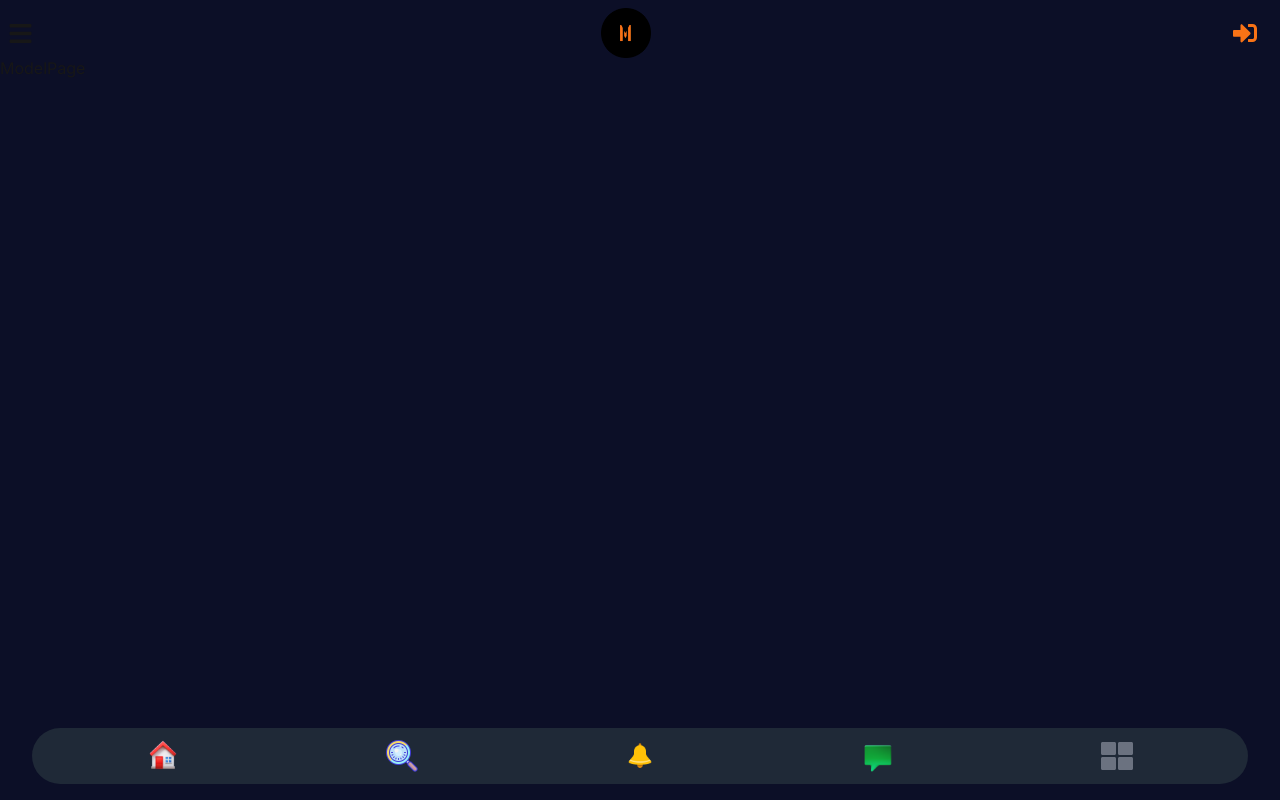
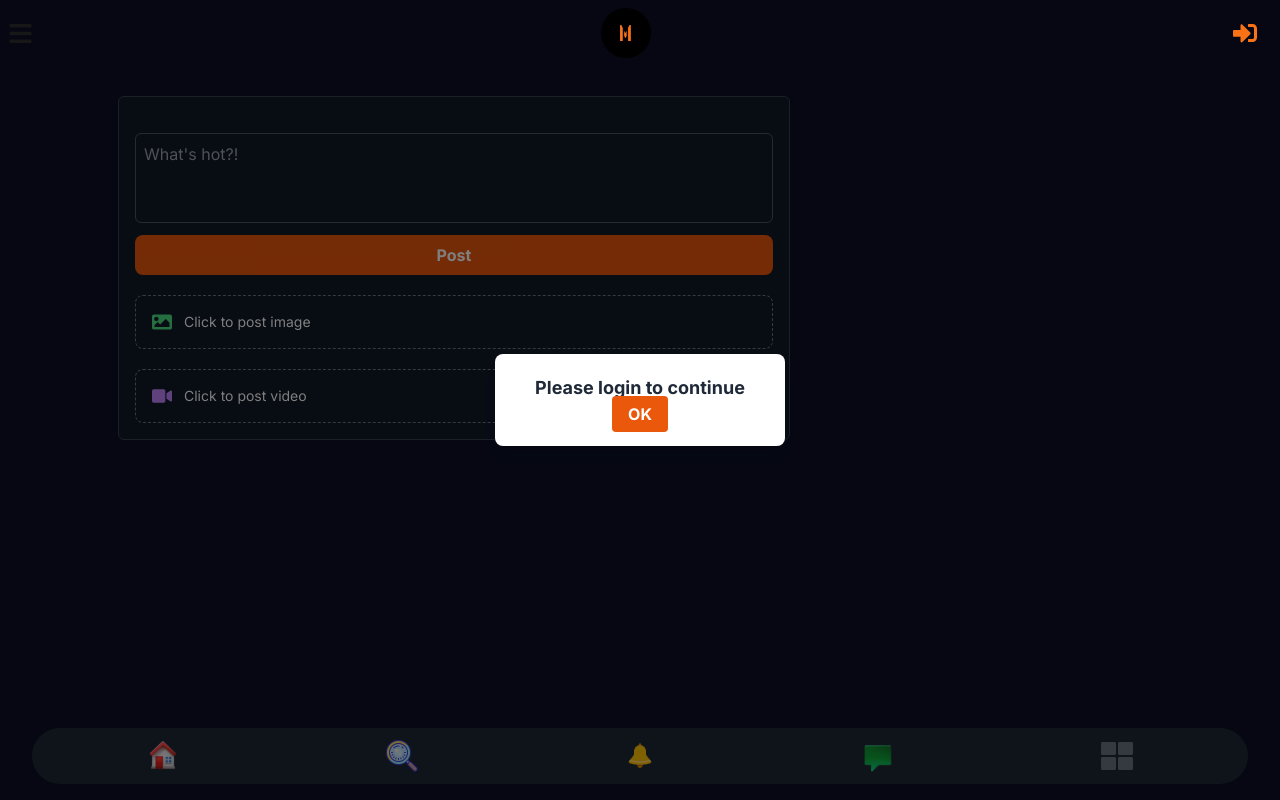
Before and after one commit to kossy59/mmekowebsite, a Next.js app: page /upload in a window 1280 px wide. Built offline with nearby package versions, Linux system fonts and the light colour scheme.

Commit message:
add upload page

```diff
--- /dev/null
+++ b/src/app/upload/_components/Mainpost.tsx
@@ -0,0 +1,120 @@
+"use client"
+import React, { useState, useEffect } from "react";
+import { ToastContainer, toast } from "react-toastify";
+// import { useDispatch, useSelector } from "react-redux";
+// import { createpost } from "../../app/features/post/post";
+// import { PostImage } from "./postImage";
+// import { Postvideo } from "./Postvideo";
+// import person from "../../icons/icons8-profile_Icon.png";
+// import "../../styles/Toastify__toast.css";
+
+import { FaImage, FaVideo } from "react-icons/fa";
+
+export const Mainpost = () => {
+  // const dispatch = useDispatch();
+  // const photo = useSelector((state) => state.comprofile.profilephoto);
+  // const token = useSelector((state) => state.register.refreshtoken);
+  // const poststatus = useSelector((state) => state.post.poststatus);
+  // const userid = useSelector((state) => state.register.userID);
+  // const [propics, setpropics] = useState(person);
+  const [postcontent, setpostcontent] = useState<string>("");
+  const [loading, setLoading] = useState<boolean>(false);
+
+  // useEffect(() => {
+  //   if (photo) setpropics(photo);
+  // }, [photo]);
+
+  // const mypost = async () => {
+  //   if (!postcontent.trim()) {
+  //     toast.error("You have not said anything", { autoClose: 2000 });
+  //     return;
+  //   }
+  //   setLoading(true);
+  //   try {
+  //     // const response = await dispatch(
+  //     //   createpost({
+  //     //     userid,
+  //     //     postlink: "",
+  //     //     content: postcontent,
+  //     //     token,
+  //     //     posttype: "text",
+  //     //   })
+  //     // );
+  //     console.log(response);
+  //     if (response.payload.ok) {
+  //       toast.success(response.payload.message, { autoClose: 1000 });
+
+  //       setpostcontent("");
+  //     }
+  //   } catch (error) {
+  //     console.log(error);
+  //   } finally {
+  //     setLoading(false);
+  //   }
+  // };
+
+  return (
+    <div className="bg-gray-900 text-white p-4 rounded-md space-y-5 max-w-2xl mx-auto border border-gray-700 2xl:mr-[38rem] md:mr-[30rem]">
+      <ToastContainer
+        position="top-center"
+        theme="dark"
+        style={{
+          top: "50%",
+          left: "50%",
+          transform: "translate(-50%, -50%)",
+          width: "100%",
+          maxWidth: 500,
+        }}
+      />
+
+      {/* Text Post Section */}
+      <div className="space-y-3">
+        <div className="flex items-start gap-3">
+          <textarea
+            className="w-full p-2 text-white bg-transparent border border-gray-600 rounded-md resize-none focus:outline-none focus:ring-2 focus:ring-blue-500"
+            placeholder="What's hot?!"
+            rows={3}
+            value={postcontent}
+            onChange={(e) => setpostcontent(e.target.value)}
+          />
+        </div>
+
+        <div className="flex justify-end">
+          <button
+            // onClick={mypost}
+            disabled={loading}
+            className="w-full py-2 font-semibold text-white transition bg-orange-600 rounded-lg hover:bg-orange-500"
+          >
+            {loading ? "Posting" : "Post"}
+          </button>
+        </div>
+      </div>
+
+      {/* Image Upload Section */}
+      <div
+        className="flex items-center gap-3 p-4 transition border border-gray-500 border-dashed rounded-lg cursor-pointer hover:bg-gray-800"
+        // onClick={() =>
+        //   toast(<PostImage contents={postcontent} />, {
+        //     autoClose: false,
+        //   })
+        // }
+      >
+        <FaImage className="text-xl text-green-400" />
+        <span className="text-sm">Click to post image</span>
+      </div>
+
+      {/* Video Upload Section */}
+      <div
+        className="flex items-center gap-3 p-4 transition border border-gray-500 border-dashed rounded-lg cursor-pointer hover:bg-gray-800"
+        // onClick={() =>
+        //   toast(<Postvideo contents={postcontent} />, {
+        //     autoClose: false,
+        //   })
+        // }
+      >
+        <FaVideo className="text-xl text-purple-400" />
+        <span className="text-sm">Click to post video</span>
+      </div>
+    </div>
+  );
+};
--- /dev/null
+++ b/src/app/upload/_components/Upload.tsx
@@ -0,0 +1,34 @@
+import React from 'react';
+import { Mainpost } from './Mainpost';
+import Link from 'next/link';
+// import { useSelector } from 'react-redux';
+
+function Upload() {
+  const login = false; // Placeholder for login state, replace with actual state management
+  // const login = useSelector((state) => state.register.logedin);
+  // const navigate = useNavigate();
+
+  // const handleRedirect = () => {
+  //   navigate('/');
+  // };
+
+  return (
+    <div style={{ padding: 10, paddingTop: 40 }}>
+      {!login && (
+        <div className="fixed inset-0 bg-black bg-opacity-50 flex items-center justify-center z-50">
+          <div className="bg-white p-5 px-10 rounded-lg shadow-lg text-center">
+            <p className="text-lg font-semibold text-gray-800">Please login to continue</p>
+            <Link href={"/"}
+              className="mt-4 bg-orange-600 text-white px-4 py-2 rounded font-semibold"
+            >
+              OK
+            </Link>
+          </div>
+        </div>
+      )}
+      <Mainpost />
+    </div>
+  );
+}
+
+export default Upload;
--- a/src/app/upload/page.tsx
+++ b/src/app/upload/page.tsx
@@ -1,7 +1,13 @@
 import React from "react";
+import Upload from "./_components/Upload";
+
+export const metadata = {
+  title: "Upload",
+  description: "Upload your content here",
+}
 
 function ModelPage() {
-  return <div>ModelPage</div>;
+  return <Upload />
 }
 
 export default ModelPage;
--- a/src/components/mobile-sidebar.tsx
+++ b/src/components/mobile-sidebar.tsx
@@ -33,7 +33,7 @@ export default function MobileSidebar() {
       icon: <FaCompass size={25} />,
     },
     {
-      route: "/",
+      route: "/upload",
       name: "Upload",
       icon: <FaUpload size={25} />,
     },
```
